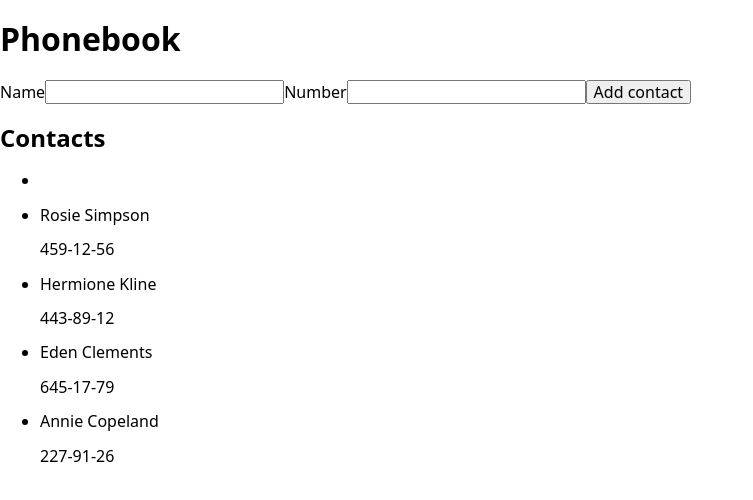
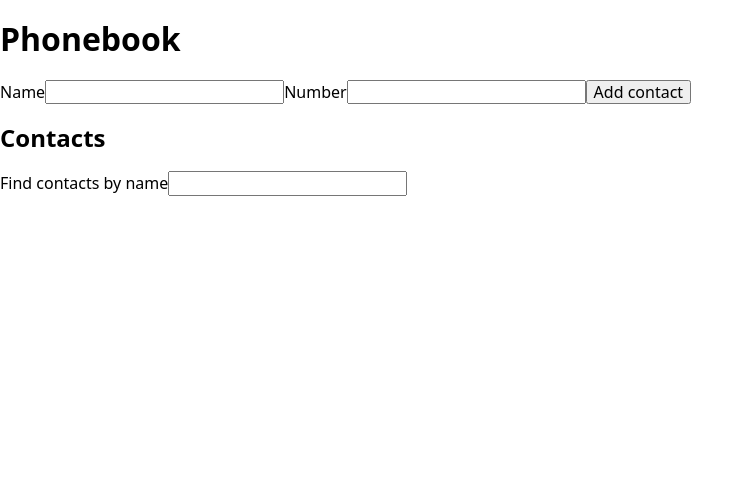
Before and after one commit to SosnaO/goit-react-hw-02-phonebook, a React (Create React App) app: page / in a window 1280 px wide. Shown: the top 500 px of the page, without its empty margins (0-753 px from the left). Built offline with nearby package versions, Linux system fonts and the light colour scheme.

Commit message:
добавлет Filter

```diff
--- a/src/App.js
+++ b/src/App.js
@@ -3,28 +3,44 @@ import React, { Component }  from 'react';
 import './App.css';
 import ContactList from './components/ContactList/ContactList'
 import ContactForm from './components/ContactForm/ContactForm'
-
+import Filter from './components/Filter/Filter'
 // function App() {
 
 class App extends Component {
   state = {
     contacts: [
-    {id: 'id-1', name: 'Rosie Simpson', number: '459-12-56'},
-    {id: 'id-2', name: 'Hermione Kline', number: '443-89-12'},
-    {id: 'id-3', name: 'Eden Clements', number: '645-17-79'},
-    {id: 'id-4', name: 'Annie Copeland', number: '227-91-26'} ],
+    // {id: 'id-1', name: 'Rosie Simpson', number: '459-12-56'},
+    // {id: 'id-2', name: 'Hermione Kline', number: '443-89-12'},
+    // {id: 'id-3', name: 'Eden Clements', number: '645-17-79'},
+    // {id: 'id-4', name: 'Annie Copeland', number: '227-91-26'} ],
+     ],
+    filter: '',
     name: '',
     number: ''
  }
 
+ changeFilter = element => {
+   this.setState({filter: element.currentTarget.value});
+ }
 
-  formSubmitHandler=data=>{
-    console.log(data);
+  deleteContacts = contactsId =>{
+    this.setState(prevState =>({
+      contacts: prevState.contacts.filter(contacts =>contacts.id !==contactsId)
+
+
+    }));
+  }
+  formSubmitHandler = ({ id, name, number }) => {
+    this.setState(prevState => ({
+      contacts: [...prevState.contacts, { id, name, number }],
+    }));
   };
 
 
+
+
   render(){
-const { contacts }=this.state;
+const { contacts, filter }=this.state;
 
  return (
     <div>
@@ -34,14 +50,15 @@ const { contacts }=this.state;
 
     <h2>Contacts</h2>
 
-
+{/*
         <ul>
         <li>{this.data}</li>
         </ul>
+     */}
 
+  <Filter value={filter} onChange={this.changeFilter} />
 
-  {/* <Filter /> */}
-    <ContactList contacts={contacts} />
+    <ContactList contacts={contacts} onDelete={this.deleteContacts} />
     </div>
   );
  }
--- a/src/components/ContactForm/ContactForm.js
+++ b/src/components/ContactForm/ContactForm.js
@@ -4,7 +4,7 @@ import shortid from 'shortid'
 
 class ContactForm extends Component{
     state = {
-        contacts: [],
+        // contacts: [],
         name: '',
         number: ''
      }
@@ -14,11 +14,12 @@ class ContactForm extends Component{
 
      handleChange=event=>{
        const {name, value}= event.currentTarget;
-       this.setState({[name]: value})
+       this.setState({id: shortid.generate(),[name]: value})
    };
 
    handleSubmit=event=>{
      event.preventDefault();
+
      this.props.onSubmit(this.state);
      this.reset();
    };
@@ -55,7 +56,7 @@ class ContactForm extends Component{
         />
         </label>
 
-        <button type="submit">Add contact</button>
+        <button  type="submit">Add contact</button>
 
 
         </form>
--- a/src/components/ContactList/ContactList.js
+++ b/src/components/ContactList/ContactList.js
@@ -1,15 +1,24 @@
 // import render from "dom-serializer";
 import React from "react";
+import PropTypes from 'prop-types';
 
-    const ContactList = ({ contacts }) =>
-     <ul> {contacts.map(contacts=>
-     <li key={contacts.id}>
-         <p>{contacts.name}</p>
-         <p>{contacts.number}</p>
+    const ContactList = ({ contacts, onDelete }) =>(
+     <ul> {contacts.map(({ id, name, number })=> (
+     <li key={id}>
+         <p>{name}</p>
+         <p>{number}</p>
+         <button onClick={()=> onDelete=(id)}>Delete</button>
 
-     </li>)}
+     </li>))}
 
      </ul>
+    );
+
+    ContactList.propTypes = {
+        contacts: PropTypes.array.isRequired,
+        onDelete: PropTypes.func.isRequired,
+      };
+
 
 
 
--- /dev/null
+++ b/src/components/Filter/Filter.js
@@ -0,0 +1,14 @@
+import React from 'react'
+
+const Filter =({ value, onChange }) => (
+    <label>
+        Find contacts by name
+    <input type="text"
+     value={value}
+     onChange={onChange}
+     /></label>
+
+
+);
+
+export default Filter;
```
